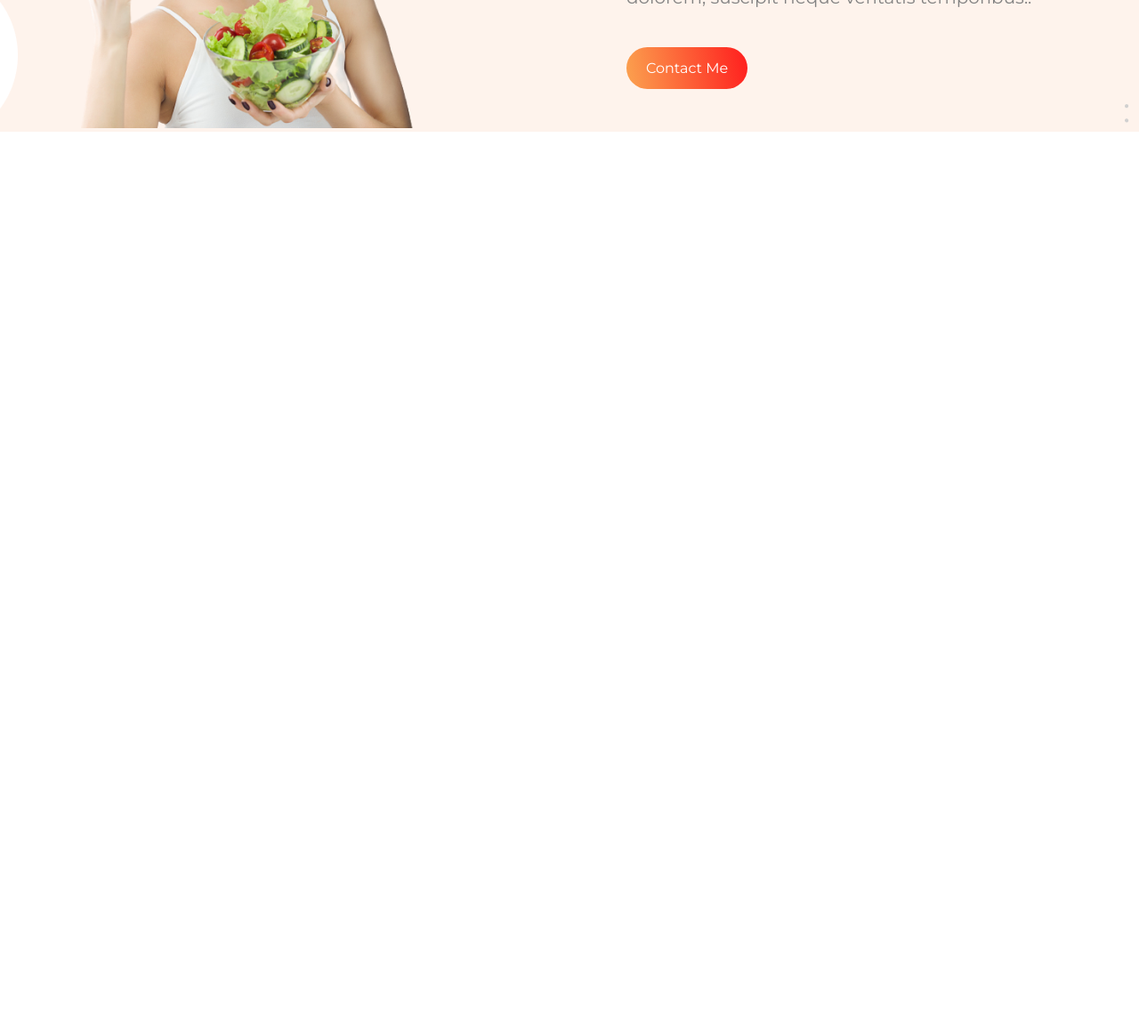
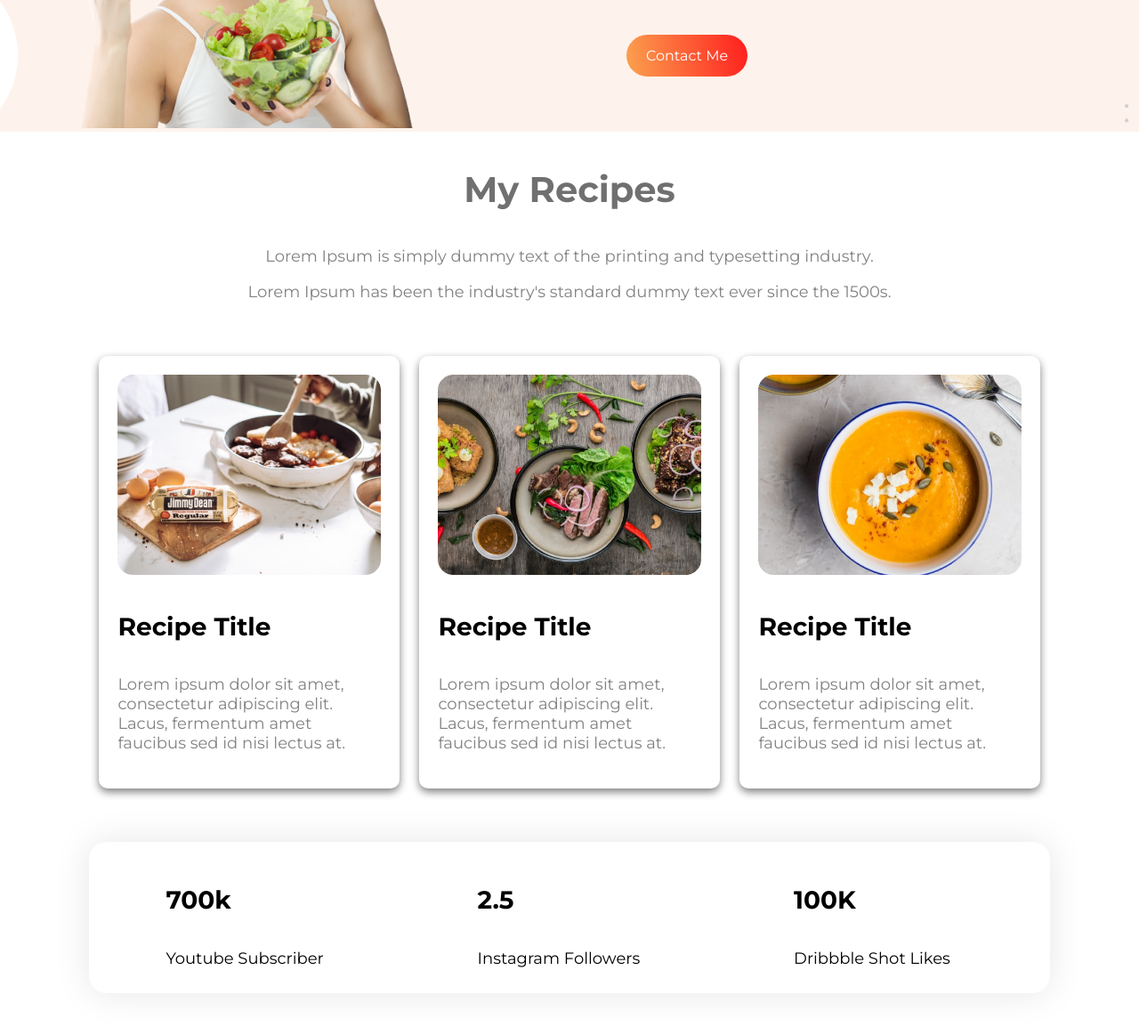
Before and after one commit to mdNaimulHoque/Food-Network, a plain HTML site: page index.html in a window 1280 px wide. Shown: the part 919-2082 px from the top of the page at 89% size. Before the commit the page ends 1067 px from the top, so only its background shows below. Drawn offline with Linux system fonts and the light colour scheme.

Commit message:
Recipe section and Footer is added

```diff
--- a/index.html
+++ b/index.html
@@ -13,7 +13,7 @@
 </head>
 
 <body>
-    <section>
+    <section class="flexible-container">
         <div class="half-width">
             <h2><span class="highlight">Skip</span> The Diet,</h2>
             <h2>Just Eat Healthy</h2>
@@ -28,7 +28,7 @@
             <img src="/images/female/female1.png" alt="">
         </div>
     </section>
-    <section class="about-section">
+    <section class="flexible-container about-section">
         <div class="half-width">
             <img src="/images/female/female3.png" alt="">
         </div>
@@ -43,6 +43,56 @@
             <a class="link-button" href="">Contact Me</a>
         </div>
     </section>
+    <section class="recipes-section">
+        <div class="text-center">
+            <h3>My Recipes</h3>
+            <p>Lorem Ipsum is simply dummy text of the printing and typesetting industry.</p>
+            <p>Lorem Ipsum has been the industry's standard dummy text ever since the 1500s.</p>
+        </div>
+        <div class="flexible-container food-cart-container">
+            <div class="food-cart">
+                <img src="/images/food/Project Cover.jpg" alt="">
+                <h4>Recipe Title</h4>
+                <p>Lorem ipsum dolor sit amet, consectetur adipiscing elit. Lacus, fermentum amet faucibus sed id nisi
+                    lectus at.</p>
+            </div>
+            <div class="food-cart">
+                <img src="/images/food/Project Cover1.jpg" alt="">
+                <h4>Recipe Title</h4>
+                <p>Lorem ipsum dolor sit amet, consectetur adipiscing elit. Lacus, fermentum amet faucibus sed id nisi
+                    lectus at.</p>
+            </div>
+            <div class="food-cart">
+                <img src="/images/food/Project Cover2 (2).png" alt="">
+                <h4>Recipe Title</h4>
+                <p>Lorem ipsum dolor sit amet, consectetur adipiscing elit. Lacus, fermentum amet faucibus sed id
+                    nisi
+                    lectus at.</p>
+            </div>
+        </div>
+    </section>
+    <section class="social-media-section flexible-container">
+        <div class="media-item">
+            <h4>700k</h4>
+            <p>Youtube Subscriber</p>
+        </div>
+        <div class="media-item">
+            <h4>2.5</h4>
+            <p>Instagram Followers</p>
+        </div>
+        <div class="media-item">
+            <h4>100K</h4>
+            <p>Dribbble Shot Likes</p>
+        </div>
+    </section>
+    <footer>
+        <div class="text-center">
+            <h3><span class="highlight">FOOD</span> NETWORK</h3>
+            <p>
+                <small>Eat healthy to live healthy. Live healthy to live happy.</small>
+            </p>
+        </div>
+    </footer>
 </body>
 
 </html>
--- a/style.css
+++ b/style.css
@@ -12,6 +12,10 @@ h3 {
     font-size: 40px;
 }
 
+h4 {
+    font-size: 28px;
+}
+
 h2,
 h3 {
     color:#707070;
@@ -19,14 +23,14 @@ h3 {
 
 p {
     color: #828282;
-    font-size: 20px;
+    font-size: 18px;
 }
 
 .highlight {
     color: #FBA24F;
 }
 
-section {
+.flexible-container {
     display: flex;
 }
 
@@ -53,3 +57,44 @@ section {
     background-repeat: no-repeat;
     background-position: center;
 }
+
+
+
+.text-center {
+   text-align: center;
+}
+
+.food-cart-container, .social-media-section {
+    margin: 50px 100px;
+}
+
+.food-cart {
+    width: 30%;
+    box-shadow: 0 4px 10px 0 gray;
+    border-radius: 10px;
+    margin: 1%;
+    padding: 2%;
+}
+
+.food-cart img {
+    width: 100%;
+}
+
+.social-media-section {
+    background: #FFFFFF;
+    box-shadow: 0px 0px 40px rgba(0, 0, 0, 0.1);
+    border-radius: 20px;
+}
+
+.media-item {
+    padding: 1% 8%;
+}
+
+.media-item p {
+    color: black;
+}
+
+footer {
+    padding: 10px;
+    background: #0B0D17;
+}
```
Also changed, not shown: images/food/Project Cover2 (2).png (renamed from images/food/Project Cover.png).
